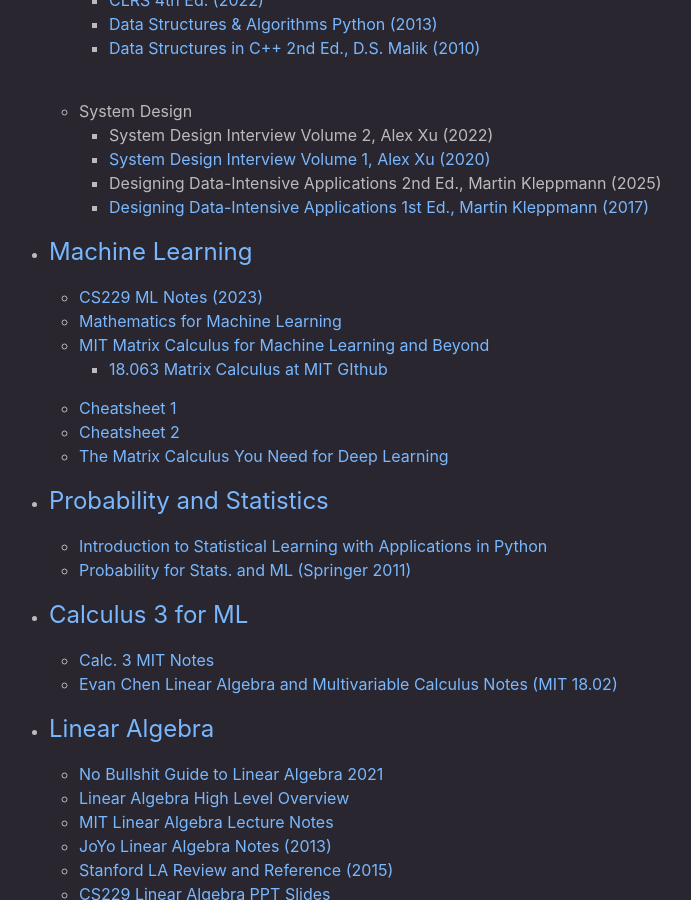
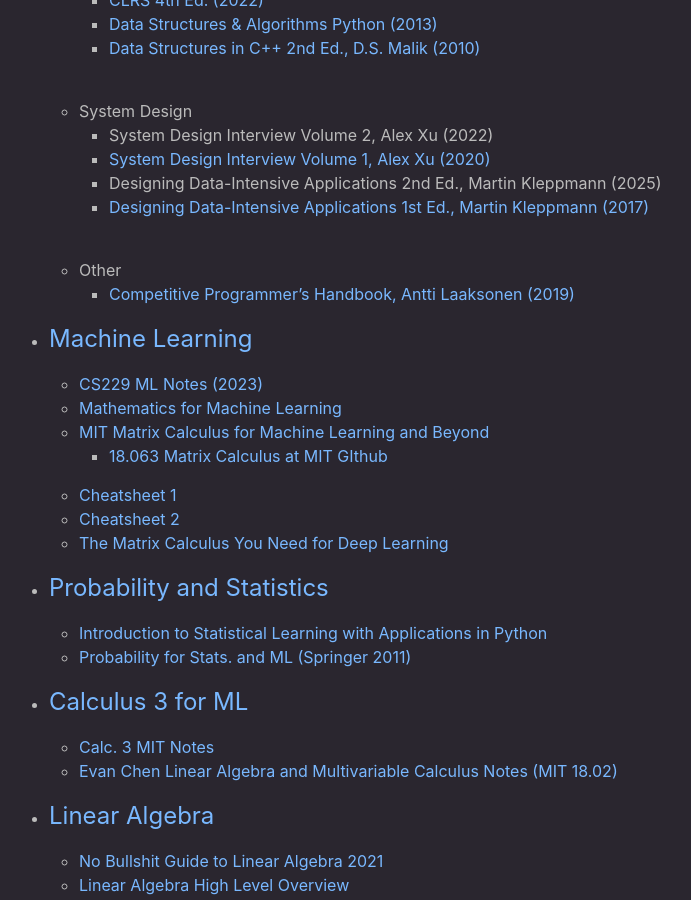
Before and after one commit to xyjiang970/xyjiang970.github.io, a Jekyll site: the page built from notes/notes.md, in a window 1280 px wide and 900 px high, scrolled down 416 px. Shown: the whole window, without its empty margins (151-842 px from the left). Built offline with Jekyll 4.4.1, drawn with Linux system fonts in a browser that asks for light colours.

Commit message:
Update notes.md

```diff
--- a/notes/notes.md
+++ b/notes/notes.md
@@ -36,6 +36,13 @@
                     <li><a href="./designing data intensive applications.pdf" target="_blank">Designing Data-Intensive Applications 1st Ed., Martin Kleppmann (2017)</a></li>
                 </ul>
         </ul>
+        <br>
+        <ul>
+            <li>Other</li>
+                <ul>
+                    <li><a href="./Competitive Programmer’s Handbook (2019).pdf" target="_blank">Competitive Programmer’s Handbook, Antti Laaksonen (2019)</a></li>
+                </ul>
+        </ul>
     <li><H2><a href="#">Machine Learning</a></H2></li>
         <ul>
             <li><a href="./Stanford ML Notes.pdf" target="_blank">CS229 ML Notes (2023)</a></li>
```
